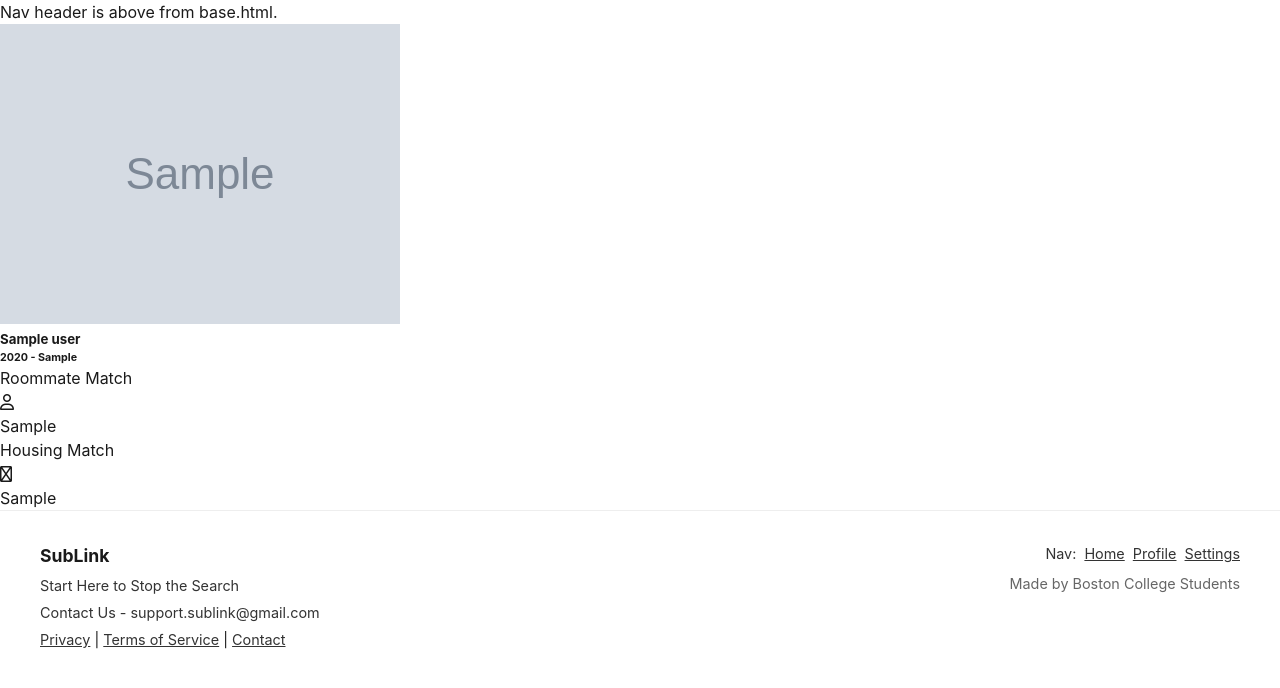
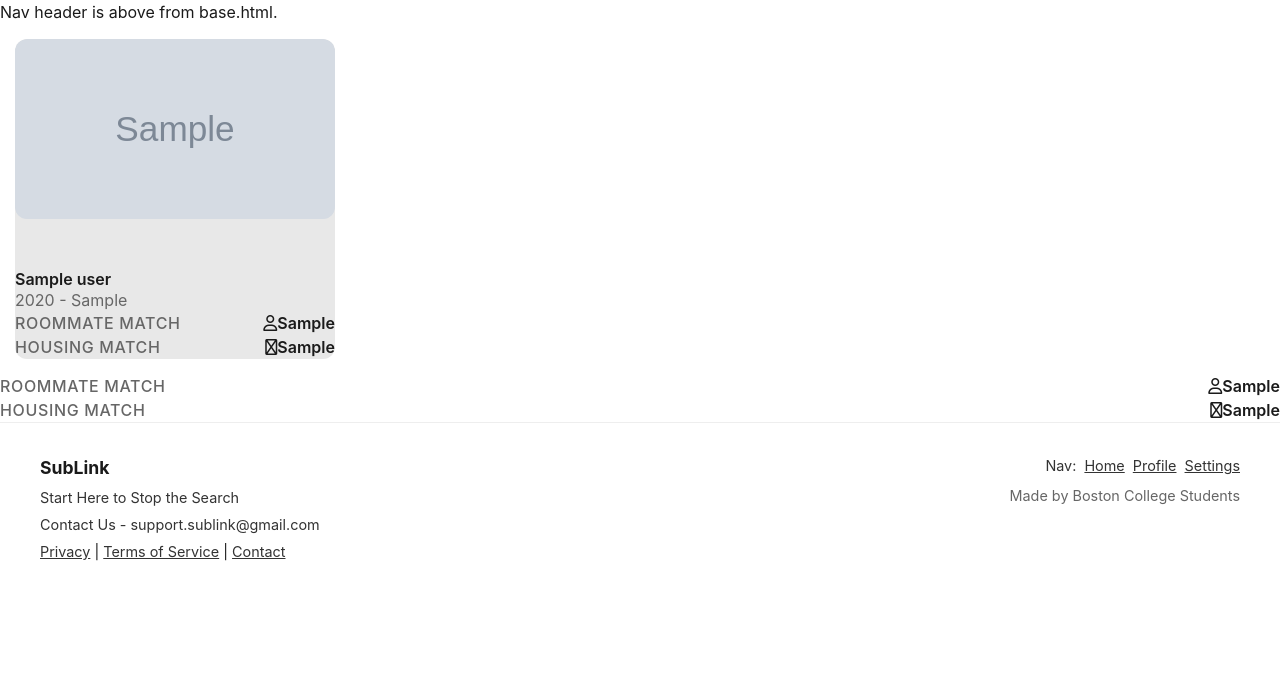
Before and after one commit to CSCI3356-Spring2026/SWE-Dream-Team, a Django app: template django/home/templates/home/home.html in a window 1280 px wide. Shown: the part 84-772 px from the top of the page. Run offline with Django 5.2, Linux system fonts and the light colour scheme; the template is opened without the code that fills it: most values are stand-ins (such as "Sample title", 1, 10 or a date in 2020); grey boxes marked "Sample" are stand-in pictures; some libraries are stand-ins or nearby versions.

Commit message:
Added some css for the home cards

```diff
--- a/django/home/static/css/home_card.css
+++ b/django/home/static/css/home_card.css
@@ -0,0 +1,107 @@
+/* ============================================================
+   home_card.css
+   ============================================================ */
+
+.home_card {
+    display: flex;
+    flex-direction: column;
+    justify-content: space-between;
+    align-items: stretch;
+    min-height: 320px;
+    min-width: 220px;
+    max-width: 320px;
+    border-radius: var(--radius-lg);
+    border: 1px solid oklch(from var(--color-text) l c h / 0.12);
+    margin: 15px;
+    box-shadow: var(--shadow-md);
+    background-color: var(--color-surface);
+    overflow: hidden;
+    transition: box-shadow var(--transition-interactive),
+                transform var(--transition-interactive);
+    background-color: var(--color-google-btn);
+}
+
+.home_card:hover {
+    box-shadow: var(--shadow-lg);
+    transform: translateY(-2px);
+}
+
+/* ── Image ─────────────────────────────────────────────────── */
+
+.home_card_img {
+    width: 100%;
+    height: 180px;
+    object-fit: cover;
+    object-position: center center;
+    border-radius: var(--radius-lg);          /* card itself is clipped via overflow:hidden */
+    display: block;
+    background-color: var(--color-surface-offset);
+}
+
+/* ── Details (name + year/major) ────────────────────────────── */
+
+.home_card_details {
+    padding: var(--space-3) var(--space-4) var(--space-2);
+    border-bottom: 1px solid oklch(from var(--color-text) l c h / 0.08);
+}
+
+.home_card_details .title {
+    font-size: var(--text-base);
+    font-weight: 600;
+    color: var(--color-text);
+    margin: 0 0 var(--space-1);
+    line-height: 1.25;
+}
+
+.home_card_details .subtitle {
+    font-size: var(--text-xs);
+    font-weight: 400;
+    color: var(--color-text-muted);
+    margin: 0;
+    line-height: 1.4;
+}
+
+/* ── Match Scores ───────────────────────────────────────────── */
+
+.match_scores {
+    display: flex;
+    flex-direction: column;
+    gap: var(--space-2);
+    padding: var(--space-3) var(--space-4) var(--space-4);
+}
+
+.score {
+    display: flex;
+    align-items: center;
+    justify-content: space-between;
+}
+
+.score .match {
+    font-size: var(--text-xs);
+    color: var(--color-text-muted);
+    margin: 0;
+    font-weight: 500;
+    text-transform: uppercase;
+    letter-spacing: 0.04em;
+}
+
+.score > div {
+    display: flex;
+    align-items: center;
+    gap: var(--space-2);
+    color: var(--color-primary);
+    font-size: var(--text-sm);
+    font-weight: 600;
+}
+
+.score > div i {
+    font-size: var(--text-sm);
+    color: var(--color-primary);
+    flex-shrink: 0;
+}
+
+.score > div p {
+    margin: 0;
+    color: var(--color-text);
+    font-weight: 600;
+}
--- a/django/home/templates/home/card.html
+++ b/django/home/templates/home/card.html
@@ -4,10 +4,27 @@
 {% endblock %}
 
 <div class="home_card">
-    <img src="{{ img }}" alt="images/Blank_Profile.png">
+    <img src="{{ img.url }}" alt="images/Blank_Profile.png" class="home_card_img">
     <div class="home_card_details">
         <h5 class="title">{{ title }}</h5>
         <h6 class="subtitle">{{ year }} - {{ major }}</h6>
+        <div class="match_scores">
+            <div class="score">
+                <p class="match">Roommate Match</p>
+                <div>
+                    <i class="fa-regular fa-user"></i>
+                    <p>{{ roommate }}</p>
+                </div>
+            </div>
+            <div class="score">
+                <p class="match">Housing Match</p>
+                <div>
+                    <i class="fa-regular fa-house"></i>
+                    <p>{{ housing }}</p>
+                </div>
+            </div>
+        </div>
+    </div>
     </div>
     <div class="match_scores">
         <div class="score">
```
